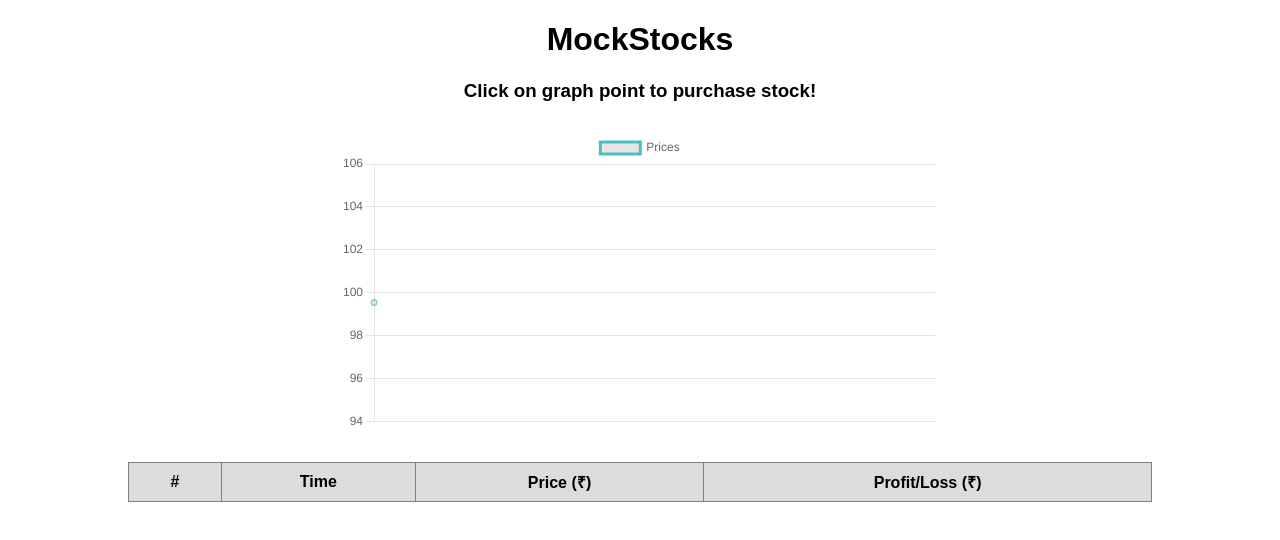
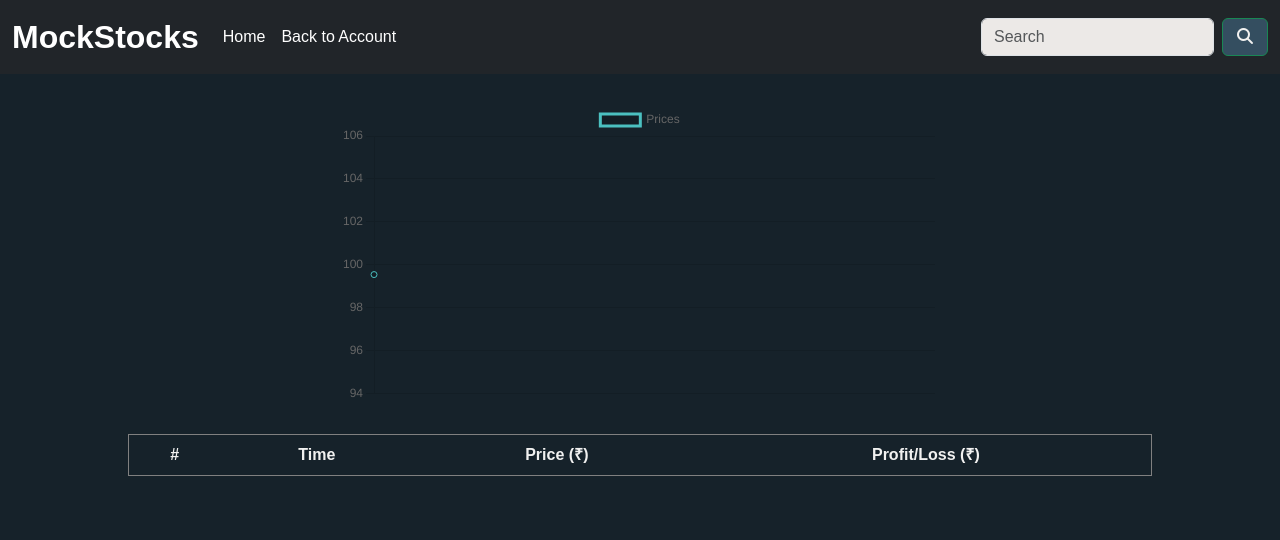
Before and after one commit to mahik9754/MockStocks, a plain HTML site: page trade.html in a window 1280 px wide. Drawn offline with nearby package versions, Linux system fonts and the light colour scheme.

Commit message:
Update trade.html

```diff
--- a/trade.html
+++ b/trade.html
@@ -1,34 +1,138 @@
 <!DOCTYPE html>
 <html lang="en">
+
 <head>
   <meta charset="UTF-8" />
+
+
   <meta name="viewport" content="width=device-width, initial-scale=1.0" />
+  <title>MockStocks:Trade</title>
+  <link href="https://cdn.jsdelivr.net/npm/bootstrap@5.3.4/dist/css/bootstrap.min.css" rel="stylesheet"
+    integrity="sha384-DQvkBjpPgn7RC31MCQoOeC9TI2kdqa4+BSgNMNj8v77fdC77Kj5zpWFTJaaAoMbC" crossorigin="anonymous" />
+  <link rel="stylesheet" href="./fontawesome-free-6.7.2-web/fontawesome-free-6.7.2-web/css/all.min.css" />
   <script src="https://cdn.jsdelivr.net/npm/chart.js"></script>
-  <script defer src="Script.js"></script>
-  <link rel="stylesheet" href="style.css" />
-  <title>MockStocks</title>
+  <script defer src="./Script.js"></script>
+  <link rel="stylesheet" href="./style.css" />
+  <script src="https://cdn.jsdelivr.net/npm/bootstrap@5.3.4/dist/js/bootstrap.bundle.min.js"
+    integrity="sha384-YUe2LzesAfftltw+PEaao2tjU/QATaW/rOitAq67e0CT0Zi2VVRL0oC4+gAaeBKu"
+    crossorigin="anonymous"></script>
+
+
+  <style>
+    body {
+      background-color: rgb(22, 34, 42);
+      color: rgb(241, 241, 240);
+    }
+  </style>
 </head>
+
 <body>
-  <h1>MockStocks</h1>
-  <h3>Click on graph point to purchase stock!</h3>
-  <canvas id="chart"></canvas> <!--For chart-->
+  <script src="https://cdn.jsdelivr.net/npm/@popperjs/core@2.11.8/dist/umd/popper.min.js"
+    integrity="sha384-I7E8VVD/ismYTF4hNIPjVp/Zjvgyol6VFvRkX/vR+Vc4jQkC+hVqc2pM8ODewa9r"
+    crossorigin="anonymous"></script>
+  <script src="https://cdn.jsdelivr.net/npm/bootstrap@5.3.4/dist/js/bootstrap.min.js"
+    integrity="sha384-Re460s1NeyAhufAM5JwfIGWosokaQ7CH15ti6W5Y4wC/m4eJ5opJ2ivohxVM05Wd"
+    crossorigin="anonymous"></script>
+  <nav class="navbar navbar-expand-lg bg-dark navbar-dark">
+    <div class="container-fluid">
+      <a class="navbar-brand" href="#" style="font-size: xx-large"><b>MockStocks</b></a>
+      <button class="navbar-toggler" type="button" data-bs-toggle="collapse" data-bs-target="#navbarSupportedContent"
+        aria-controls="navbarSupportedContent" aria-expanded="false" aria-label="Toggle navigation">
+        <span class="navbar-toggler-icon"></span>
+      </button>
+      <div class="collapse navbar-collapse" id="navbarSupportedContent">
+        <ul class="navbar-nav me-auto mb-2 mb-lg-0">
+          <li class="nav-item">
+            <a class="nav-link active" aria-current="page" href="index.html">Home</a>
+          </li>
+          <li class="nav-item">
+            <a class="nav-link active" aria-current="page" href="account.html">Back to Account</a>
+          </li>
+        </ul>
+        <form class="d-flex" role="search">
+          <input class="form-control me-2" type="search" placeholder="Search" aria-label="Search"
+            style="background-color: rgb(236, 233, 231)" ; />
+          <button class="btn btn-outline-success" type="submit" style="
+                background-color: rgb(52, 78, 96);
+                color: rgb(241, 241, 240);">
 
-  <div id="buyPopup" class="popup"> <!--Defines pop-up-->
-    <p id="buyText"></p>
-    <button onclick="confirmBuy()">Buy</button>
-    <button onclick="closePopup()">Cancel</button>
+
+            <i class="fa-solid fa-magnifying-glass"></i>
+
+
+          </button>
+
+
+        </form>
+
+
       </div>
 
+
+    </div>
+
+
+  </nav>
+
+
+  <div>
+
+
+    <canvas id="chart"></canvas>
+    <div id="buyPopup" class="popup">
+
+
+      <!--Defines pop-up-->
+
+
+      <p id="buyText"></p>
+
+
+      <button onclick="confirmBuy()">Buy</button>
+
+
+      <button onclick="closePopup()">Cancel</button>
+
+
+    </div>
+
+
     <table border="1" id="portfolioTable">
-    <thead style="background-color: gainsboro;">
+
+
+      <thead>
+
+
         <tr>
+
+
           <th>#</th>
+
+
           <th>Time</th>
+
+
           <th>Price (₹)</th>
+
+
           <th>Profit/Loss (₹)</th>
+
+
         </tr>
+
+
       </thead>
+
+
       <tbody></tbody>
+
+
     </table>
+
+
+  </div>
+
+
 </body>
+
 </html>
```
Lines whose indentation alone changed are shown as unchanged.
